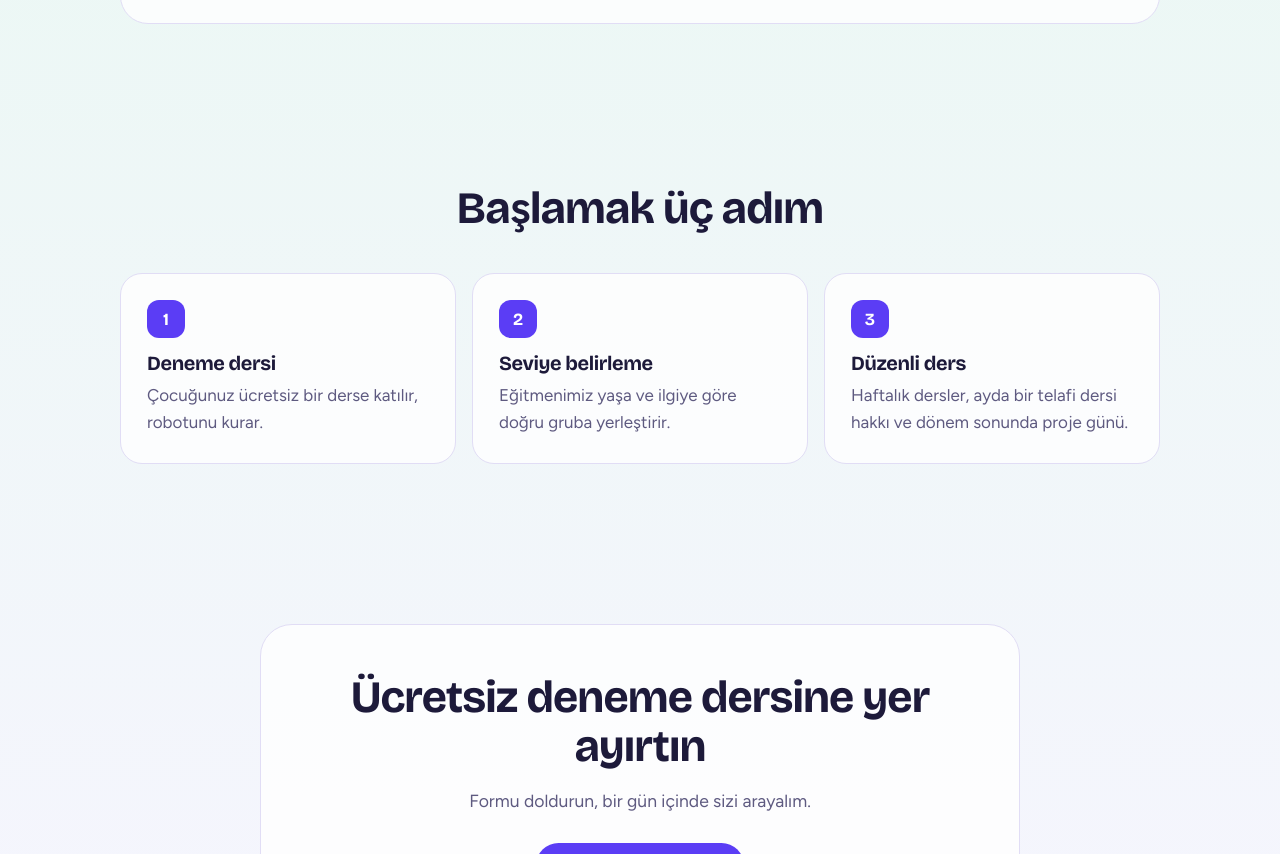
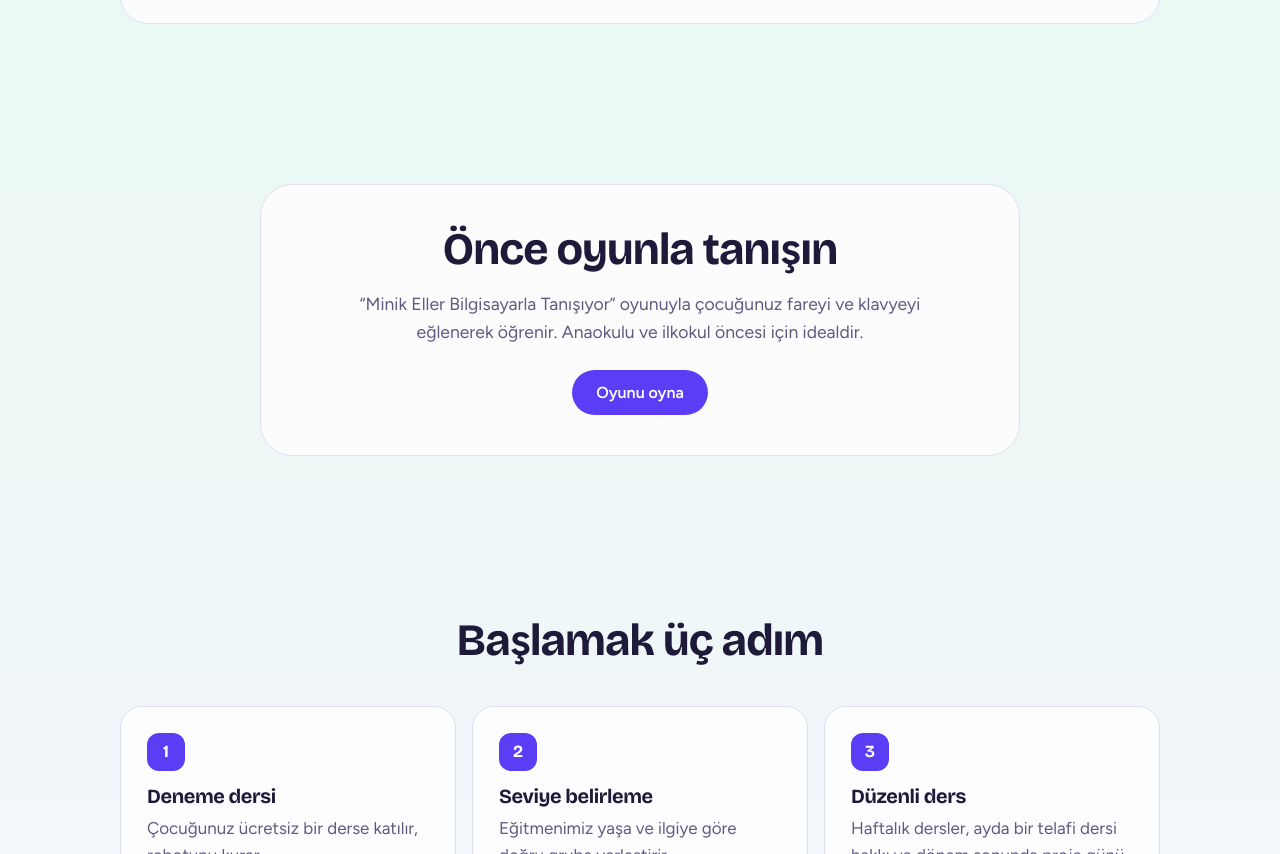
Before and after one commit to ibrahimisik45/master-robotik, a plain HTML site: page index.html in a window 1280 px wide. Shown: the part 1946-2800 px from the top of the page. Drawn offline with nearby package versions, Linux system fonts and the light colour scheme.

Commit message:
Add files via upload

```diff
--- a/index.html
+++ b/index.html
@@ -65,7 +65,7 @@ footer{padding:36px 0;color:var(--mute);font-size:.95rem}footer .w{display:flex;
 </head>
 <body>
 <nav><div class="w"><a class="logo" href="#top"><i>🤖</i>Master Robotik</a>
-<ul><li><a href="#kademeler">Kademeler</a></li><li><a href="#nasil">Nasıl işliyor?</a></li><li><a href="#kayit">Kayıt</a></li></ul>
+<ul><li><a href="#kademeler">Kademeler</a></li><li><a href="oyun.html">Oyun</a></li><li><a href="#nasil">Nasıl işliyor?</a></li><li><a href="#kayit">Kayıt</a></li></ul>
 <a class="btn" href="#kayit">Deneme dersi al</a></div></nav>
 
 <header class="hero c" id="top"><div class="w">
@@ -119,6 +119,12 @@ footer{padding:36px 0;color:var(--mute);font-size:.95rem}footer .w{display:flex;
 <ul class="g"><li><i>🤖</i>İleri yapay zeka</li><li><i>🌐</i>İleri web tasarım</li><li><i>📱</i>İleri mobil uygulama</li><li><i>🐍</i>İleri Python</li><li><i>⚙️</i>İleri LEGO SPIKE Prime</li><li><i>🧱</i>İleri LEGO EV3</li><li><i>🔌</i>İleri Arduino</li></ul></div>
 </div></section>
 
+<section><div class="w"><div class="cta c" style="padding:40px 28px">
+<h2>Önce oyunla tanışın</h2>
+<p class="lead">“Minik Eller Bilgisayarla Tanışıyor” oyunuyla çocuğunuz fareyi ve klavyeyi eğlenerek öğrenir. Anaokulu ve ilkokul öncesi için idealdir.</p>
+<p style="margin-top:24px"><a class="btn" href="oyun.html">Oyunu oyna</a></p>
+</div></div></section>
+
 <section id="nasil"><div class="w c">
 <h2>Başlamak üç adım</h2>
 <div class="how">
```
